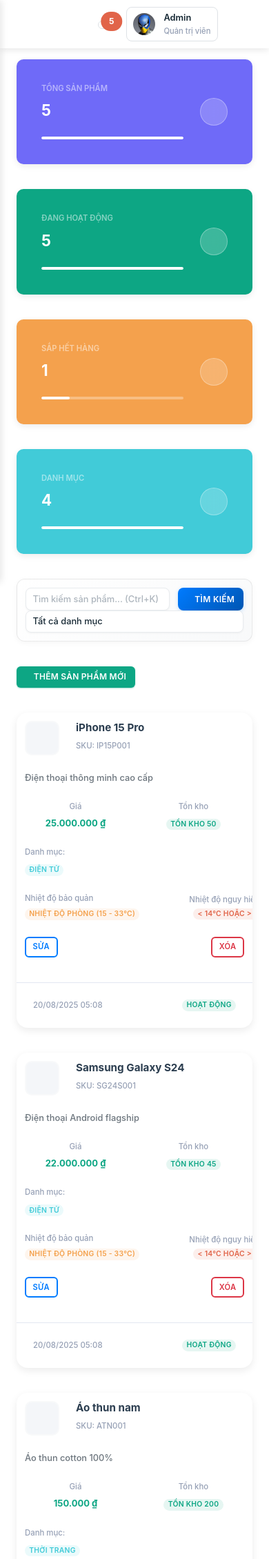
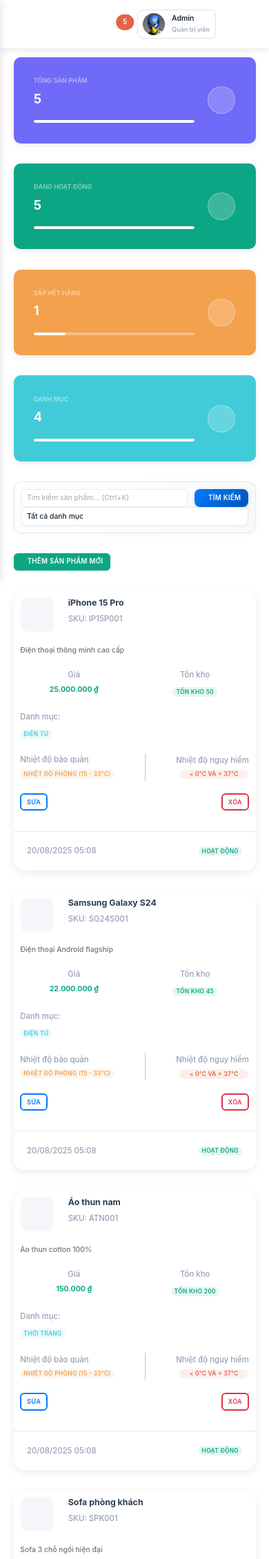
Before and after one commit to TuanAnhNguyen723/Graduation-project, a PHP site: page /admin/products/index.php in a window 390 px wide. Shown: the top 2260 px of the page at 69% size. Run offline with PHP 8.4, Linux system fonts and the light colour scheme; data comes from the database, SQL or seed files in the repository; some libraries are stand-ins or nearby versions.

Commit message:
Update font and temperature_ranges

```diff
--- a/admin/iot/index.php
+++ b/admin/iot/index.php
@@ -43,6 +43,10 @@
     <link href="../../assets/css/bootstrap.min.css" rel="stylesheet" type="text/css" />
     <link href="../../assets/css/icons.min.css" rel="stylesheet" type="text/css" />
     <link href="../../assets/css/app.min.css" rel="stylesheet" type="text/css" />
+
+    <!-- Font Consistency CSS -->
+    <link href="../../assets/css/font-consistency.css" rel="stylesheet" type="text/css" />
+
     <!-- Chart.js -->
     <script src="https://cdn.jsdelivr.net/npm/chart.js"></script>
 
--- a/admin/notifications/index.php
+++ b/admin/notifications/index.php
@@ -86,6 +86,9 @@
     <link href="../../assets/css/bootstrap.min.css" rel="stylesheet" type="text/css" />
     <link href="../../assets/css/icons.min.css" rel="stylesheet" type="text/css" />
     <link href="../../assets/css/app.min.css" rel="stylesheet" type="text/css" />
+
+    <!-- Font Consistency CSS -->
+    <link href="../../assets/css/font-consistency.css" rel="stylesheet" type="text/css" />
 
     <!-- Common Admin Layout CSS -->
     <link href="../partials/layout.css" rel="stylesheet" type="text/css" />
--- a/admin/partials/layout.css
+++ b/admin/partials/layout.css
@@ -1,4 +1,11 @@
 /* Admin Layout CSS - Common for all admin pages */
+
+/* ==============================================================
+   FONT CONSISTENCY - ĐỒNG BỘ FONT CHỮ
+   ============================================================== */
+
+/* Import font consistency CSS */
+@import url('../../assets/css/font-consistency.css');
 
 /* ==============================================================
    MAIN LAYOUT FIXES - SỬA LỖI HEADER CHE CONTENT
--- a/admin/products/index.php
+++ b/admin/products/index.php
@@ -51,15 +51,6 @@
     <link href="../partials/layout.css" rel="stylesheet" type="text/css" />
 
     <style>
-        /* Global Font Settings for Vietnamese Text */
-        body, html {
-            font-family: -apple-system, BlinkMacSystemFont, "Segoe UI", Roboto, "Helvetica Neue", Arial, "Noto Sans", sans-serif, "Apple Color Emoji", "Segoe UI Emoji", "Segoe UI Symbol", "Noto Color Emoji";
-            text-rendering: optimizeLegibility;
-            -webkit-font-smoothing: antialiased;
-            -moz-osx-font-smoothing: grayscale;
-            font-feature-settings: "kern" 1, "liga" 1, "calt" 1;
-        }
-
         /* Enhanced Product Cards */
         .product-card {
             transition: all 0.4s cubic-bezier(0.175, 0.885, 0.32, 1.275);
@@ -142,6 +133,11 @@
             -moz-osx-font-smoothing: grayscale;
             word-wrap: break-word;
             word-break: break-word;
+        }
+
+        .badge-red {
+            width: 100px;
+            justify-content: center;
         }
 
         .product-card .badge {
@@ -828,7 +824,7 @@
 
                                                          // Lấy thông tin nhiệt độ (bao gồm dangerous_min/max) từ model
                                                          $temp_info_detail = $product->getTemperatureInfoFromCategory($prod['category_id']);
-                                                         $danger_min = $temp_info_detail ? $temp_info_detail['dangerous_min'] : -50.0;
+                                                         $danger_min = $temp_info_detail && isset($temp_info_detail['dangerous_min']) ? $temp_info_detail['dangerous_min'] : null;
                                                          $danger_max = $temp_info_detail ? $temp_info_detail['dangerous_max'] : 50.0;
                                                          ?>
                                                          <span class="badge rounded-pill <?php echo $temp_info[1]; ?> d-inline-flex align-items-center">
@@ -841,8 +837,12 @@
                                                      <div>
                                                          <small class="text-muted">Nhiệt độ nguy hiểm</small>
                                                      </div>
-                                                     <span class="badge rounded-pill bg-danger-subtle text-danger d-inline-flex align-items-center ms-1">
-                                                         < <?php echo $danger_min; ?>°C hoặc > <?php echo $danger_max; ?>°C
+                                                     <span class="badge badge-red rounded-pill bg-danger-subtle text-danger d-inline-flex align-items-center ms-1">
+                                                         <?php if ($danger_min !== null): ?>
+                                                             < <?php echo $danger_min; ?>°C và > <?php echo $danger_max; ?>°C
+                                                         <?php else: ?>
+                                                             > <?php echo $danger_max; ?>°C
+                                                         <?php endif; ?>
                                                      </span>
                                                  </div>
                                              </div>
--- /dev/null
+++ b/assets/css/font-consistency.css
@@ -0,0 +1,248 @@
+/* Font Consistency CSS - Đồng bộ font chữ cho toàn bộ dự án */
+
+/* Global Font Settings for Vietnamese Text */
+body, html {
+    font-family: -apple-system, BlinkMacSystemFont, "Segoe UI", Roboto, "Helvetica Neue", Arial, "Noto Sans", sans-serif, "Apple Color Emoji", "Segoe UI Emoji", "Segoe UI Symbol", "Noto Color Emoji";
+    text-rendering: optimizeLegibility;
+    -webkit-font-smoothing: antialiased;
+    -moz-osx-font-smoothing: grayscale;
+    font-feature-settings: "kern" 1, "liga" 1, "calt" 1;
+}
+
+/* Ensure consistent font rendering for all text elements */
+p, div, span, small, h1, h2, h3, h4, h5, h6,
+.card-title, .card-text, .btn, .form-control,
+.table, .badge, .alert, .nav-link, .dropdown-item {
+    font-family: inherit;
+    text-rendering: optimizeLegibility;
+    -webkit-font-smoothing: antialiased;
+    -moz-osx-font-smoothing: grayscale;
+}
+
+/* Specific font settings for Vietnamese text elements */
+.product-description,
+.category-description,
+.notification-message,
+.sensor-description {
+    font-family: inherit;
+    font-size: 0.8rem;
+    font-weight: 500;
+    text-rendering: optimizeLegibility;
+    -webkit-font-smoothing: antialiased;
+    -moz-osx-font-smoothing: grayscale;
+    word-wrap: break-word;
+    word-break: break-word;
+}
+
+/* Form elements font consistency */
+.form-control,
+.form-select,
+.form-check-label,
+.input-group-text {
+    font-family: inherit;
+    text-rendering: optimizeLegibility;
+    -webkit-font-smoothing: antialiased;
+    -moz-osx-font-smoothing: grayscale;
+}
+
+/* Button font consistency */
+.btn,
+.btn-sm,
+.btn-lg {
+    font-family: inherit;
+    font-weight: 600;
+    text-rendering: optimizeLegibility;
+    -webkit-font-smoothing: antialiased;
+    -moz-osx-font-smoothing: grayscale;
+}
+
+/* Table font consistency */
+.table th,
+.table td {
+    font-family: inherit;
+    text-rendering: optimizeLegibility;
+    -webkit-font-smoothing: antialiased;
+    -moz-osx-font-smoothing: grayscale;
+}
+
+/* Badge font consistency */
+.badge {
+    font-family: inherit;
+    font-weight: 600;
+    text-rendering: optimizeLegibility;
+    -webkit-font-smoothing: antialiased;
+    -moz-osx-font-smoothing: grayscale;
+}
+
+/* Navigation font consistency */
+.nav-link,
+.dropdown-item,
+.menu-label {
+    font-family: inherit;
+    text-rendering: optimizeLegibility;
+    -webkit-font-smoothing: antialiased;
+    -moz-osx-font-smoothing: grayscale;
+}
+
+/* Card elements font consistency */
+.card-title,
+.card-text,
+.card-header h5,
+.card-header h6 {
+    font-family: inherit;
+    text-rendering: optimizeLegibility;
+    -webkit-font-smoothing: antialiased;
+    -moz-osx-font-smoothing: grayscale;
+}
+
+/* Alert font consistency */
+.alert,
+.alert h4,
+.alert h5,
+.alert p {
+    font-family: inherit;
+    text-rendering: optimizeLegibility;
+    -webkit-font-smoothing: antialiased;
+    -moz-osx-font-smoothing: grayscale;
+}
+
+/* Search and filter elements */
+.search-section .form-control,
+.search-section .form-select,
+.search-section .btn {
+    font-family: inherit;
+    text-rendering: optimizeLegibility;
+    -webkit-font-smoothing: antialiased;
+    -moz-osx-font-smoothing: grayscale;
+}
+
+/* Stat cards font consistency */
+.stat-card .card-title,
+.stat-card h2,
+.stat-card h4,
+.stat-card h6 {
+    font-family: inherit;
+    text-rendering: optimizeLegibility;
+    -webkit-font-smoothing: antialiased;
+    -moz-osx-font-smoothing: grayscale;
+}
+
+/* Product and category cards font consistency */
+.product-card .card-title,
+.product-card .card-text,
+.category-card .card-title,
+.category-card .card-text {
+    font-family: inherit;
+    text-rendering: optimizeLegibility;
+    -webkit-font-smoothing: antialiased;
+    -moz-osx-font-smoothing: grayscale;
+}
+
+/* Notification cards font consistency */
+.notification-card h6,
+.notification-card p,
+.notification-card small {
+    font-family: inherit;
+    text-rendering: optimizeLegibility;
+    -webkit-font-smoothing: antialiased;
+    -moz-osx-font-smoothing: grayscale;
+}
+
+/* IoT dashboard font consistency */
+.temperature-card,
+.sensor-card,
+.location-card {
+    font-family: inherit;
+    text-rendering: optimizeLegibility;
+    -webkit-font-smoothing: antialiased;
+    -moz-osx-font-smoothing: grayscale;
+}
+
+/* Chart labels and legends */
+.chart-container,
+.chart-legend {
+    font-family: inherit;
+    text-rendering: optimizeLegibility;
+    -webkit-font-smoothing: antialiased;
+    -moz-osx-font-smoothing: grayscale;
+}
+
+/* Pagination font consistency */
+.pagination .page-link {
+    font-family: inherit;
+    text-rendering: optimizeLegibility;
+    -webkit-font-smoothing: antialiased;
+    -moz-osx-font-smoothing: grayscale;
+}
+
+/* Empty state font consistency */
+.empty-state h5,
+.empty-state p,
+.search-empty-state h5,
+.search-empty-state p {
+    font-family: inherit;
+    text-rendering: optimizeLegibility;
+    -webkit-font-smoothing: antialiased;
+    -moz-osx-font-smoothing: grayscale;
+}
+
+/* Search suggestions font consistency */
+.search-suggestions h6,
+.search-suggestions li {
+    font-family: inherit;
+    text-rendering: optimizeLegibility;
+    -webkit-font-smoothing: antialiased;
+    -moz-osx-font-smoothing: grayscale;
+}
+
+/* Progress bars font consistency */
+.progress {
+    font-family: inherit;
+}
+
+/* Icon text consistency */
+i[class*="iconoir-"] + span,
+i[class*="iconoir-"] + small,
+i[class*="iconoir-"] + p {
+    font-family: inherit;
+    text-rendering: optimizeLegibility;
+    -webkit-font-smoothing: antialiased;
+    -moz-osx-font-smoothing: grayscale;
+}
+
+/* Responsive font adjustments */
+@media (max-width: 768px) {
+    body, html {
+        font-size: 14px;
+    }
+
+    .card-title {
+        font-size: 1rem;
+    }
+
+    .card-text {
+        font-size: 0.875rem;
+    }
+
+    .btn {
+        font-size: 0.875rem;
+    }
+}
+
+@media (max-width: 576px) {
+    body, html {
+        font-size: 13px;
+    }
+
+    .card-title {
+        font-size: 0.95rem;
+    }
+
+    .card-text {
+        font-size: 0.8rem;
+    }
+
+    .btn {
+        font-size: 0.8rem;
+    }
+}
--- a/index.php
+++ b/index.php
@@ -30,6 +30,9 @@
     <link href="assets/css/bootstrap.min.css" rel="stylesheet" type="text/css" />
     <link href="assets/css/icons.min.css" rel="stylesheet" type="text/css" />
     <link href="assets/css/app.min.css" rel="stylesheet" type="text/css" />
+
+    <!-- Font Consistency CSS -->
+    <link href="assets/css/font-consistency.css" rel="stylesheet" type="text/css" />
 
     <!-- Common Layout CSS -->
     <link href="admin/partials/layout.css" rel="stylesheet" type="text/css" />
--- a/models/Product.php
+++ b/models/Product.php
@@ -404,20 +404,18 @@
                 'frozen' => [
                     'ideal_min' => -50.0,
                     'ideal_max' => -18.0,
-                    'dangerous_min' => -50,
-                    'dangerous_max' => -18
+                    'dangerous_max' => -18.0
                 ],
                 'chilled' => [
                     'ideal_min' => 0.0,
                     'ideal_max' => 5.0,
-                    'dangerous_min' => -1,
-                    'dangerous_max' => 5
+                    'dangerous_max' => 8.0
                 ],
                 'ambient' => [
                     'ideal_min' => 15.0,
                     'ideal_max' => 33.0,
-                    'dangerous_min' => 14,
-                    'dangerous_max' => 33
+                    'dangerous_min' => 0.0,
+                    'dangerous_max' => 37.0
                 ]
             ];
 
```
Also changed, not shown: admin/categories/index.php (+0 -17 lines).
